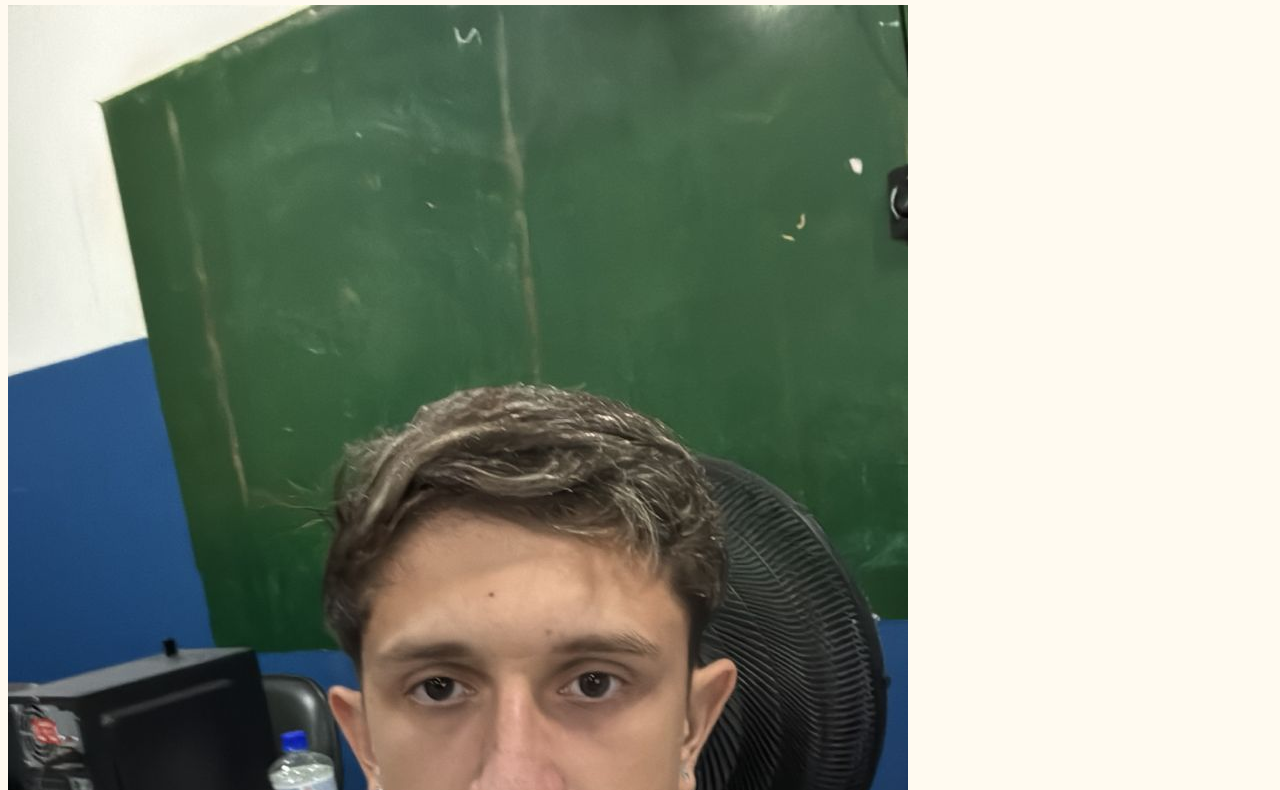
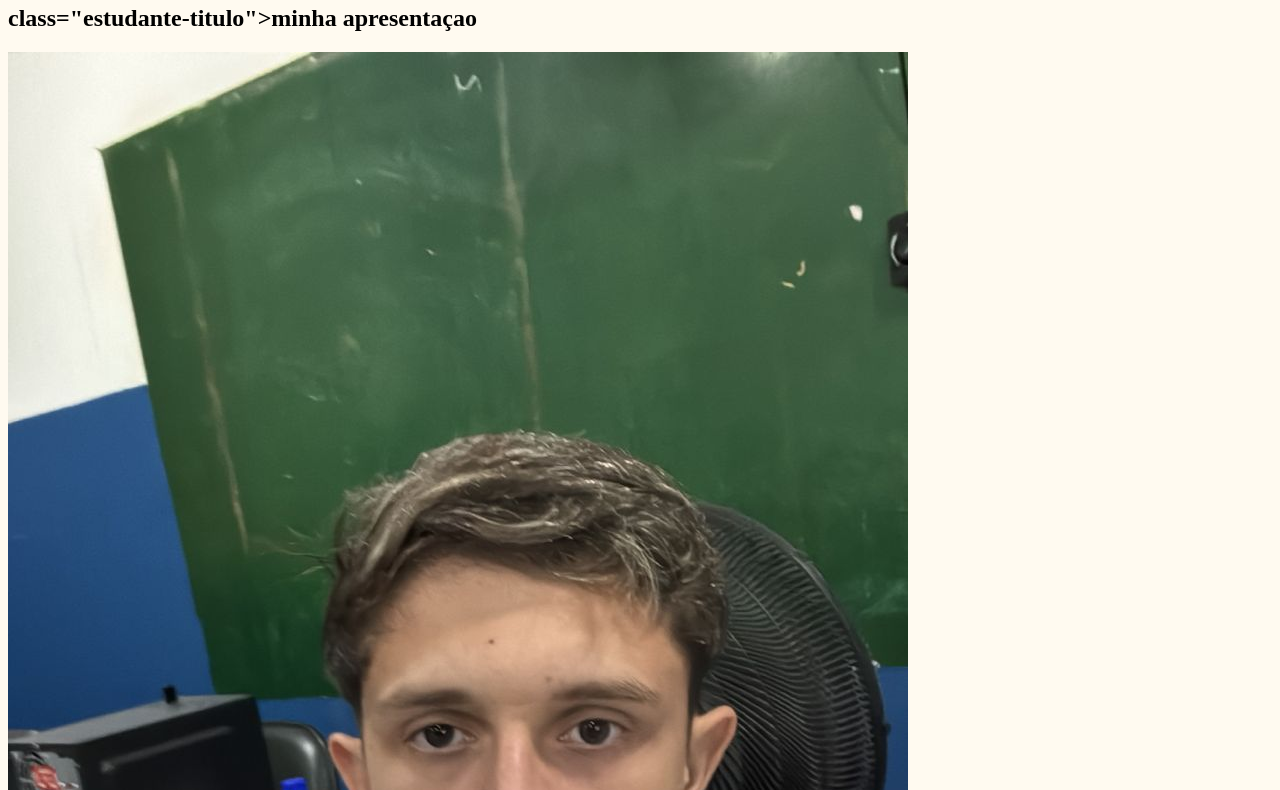
Before and after one commit to nathanbc777/segundo-repositorio, a plain HTML site: page index.html in a window 1280 px wide. Shown: the part 62-852 px from the top of the page. Drawn offline with Linux system fonts and the light colour scheme.

Commit message:
aula estudante

```diff
--- a/index.html
+++ b/index.html
@@ -15,8 +15,11 @@
 
     <main>
 
-        <section id="minhaApresentacao">
-            <img src="img/nathan.jpeg"  alt="Foto de perfil">
+        <section id="estudante">
+            <h2> class="estudante-titulo">minha apresentaçao </h2>
+            <div class="estudante-div">
+            <img src="img/nathan.jpeg"  alt="Foto de perfil do nathan" class="estudante-imagem">
+            <h3> class="estudante-nome"> sou o aluno nathan barros castanha</h3>
             <h2>nathan barros castanha </h2>
             <h1> jogo futmesa </h1>
             <P>Sou esfoçado, trabalho, pratico esportes,e estudo </P>
```
